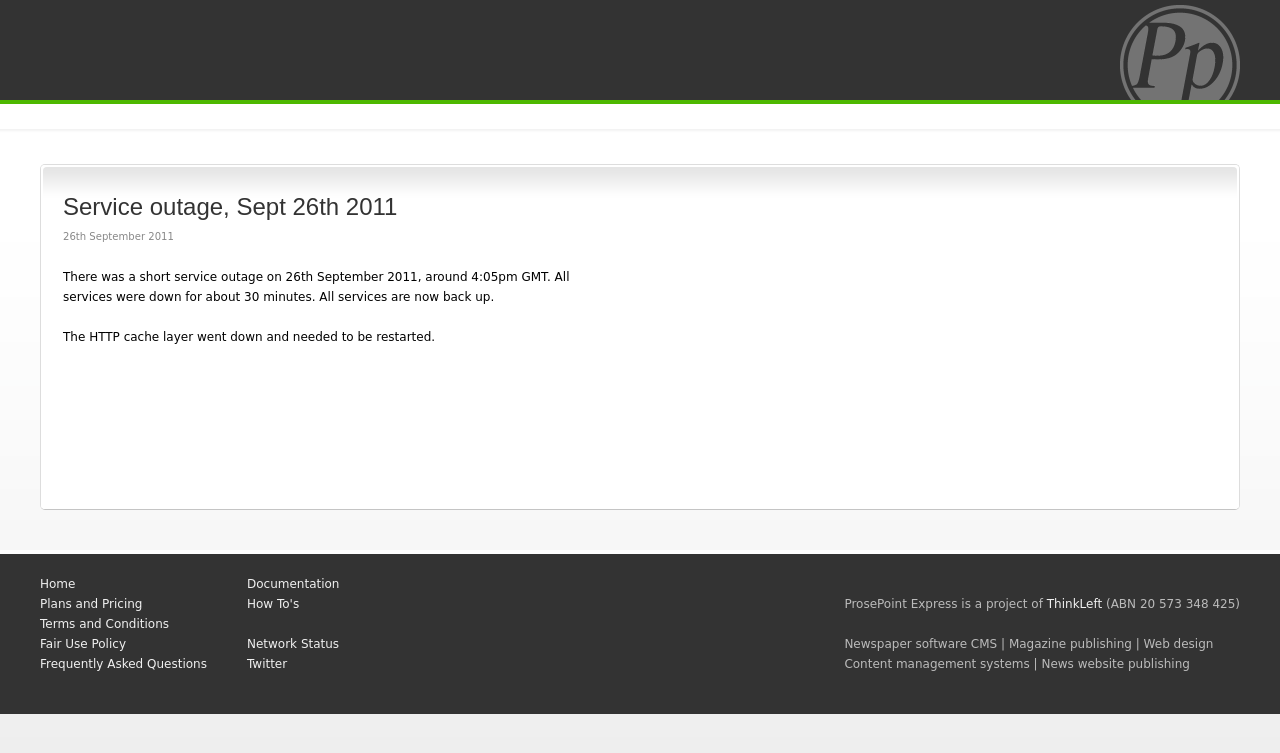
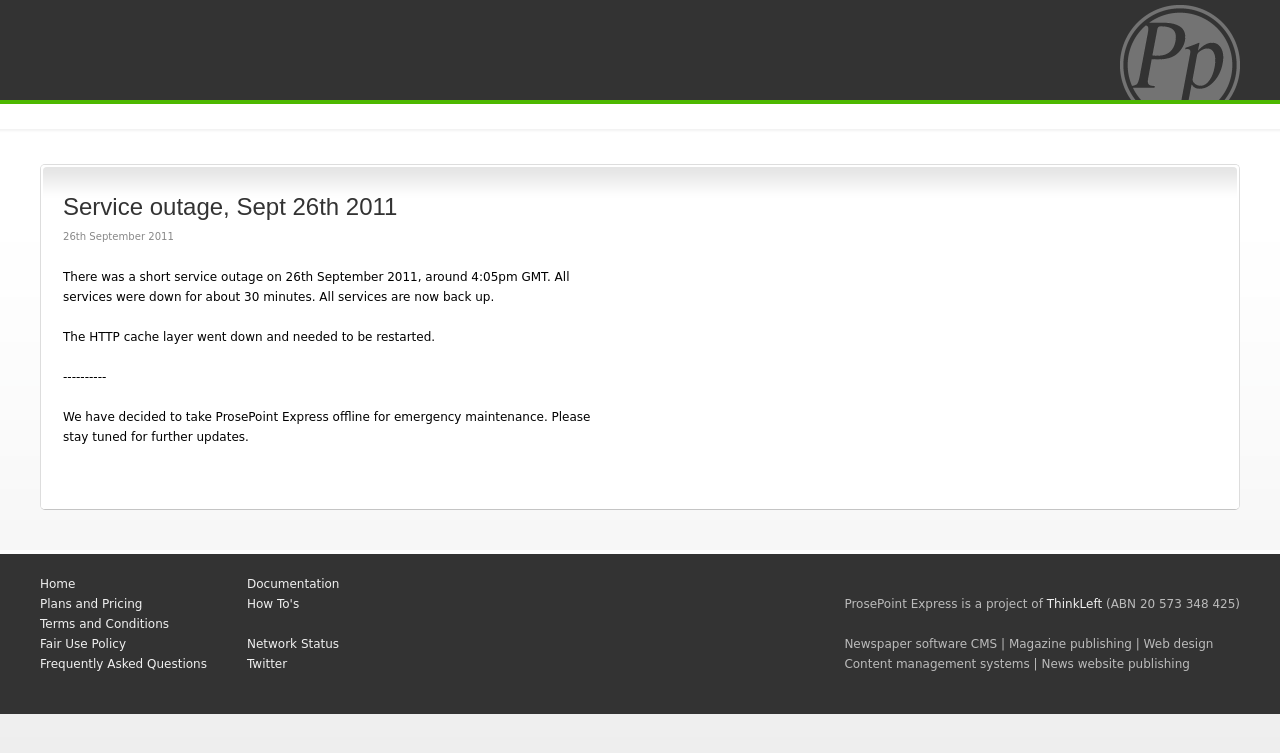
Before and after one commit to prosepoint/prosepoint.github.io, a Jekyll site: the page built from _posts/2011-09-26-service-outage.html, in a window 1280 px wide. Shown: the top 753 px of the page. Built offline with Jekyll 4.4.1, drawn with Linux system fonts in a browser that asks for light colours.

Commit message:
Updates.

```diff
--- a/_posts/2011-09-26-service-outage.html
+++ b/_posts/2011-09-26-service-outage.html
@@ -7,4 +7,8 @@
 There was a short service outage on 26th September 2011, around 4:05pm GMT. All services were down for about 30 minutes. All services are now back up.
 </p><p>
 The HTTP cache layer went down and needed to be restarted.
+</p><p>
+----------
+</p><p>
+We have decided to take ProsePoint Express offline for emergency maintenance. Please stay tuned for further updates.
 </p>
```
